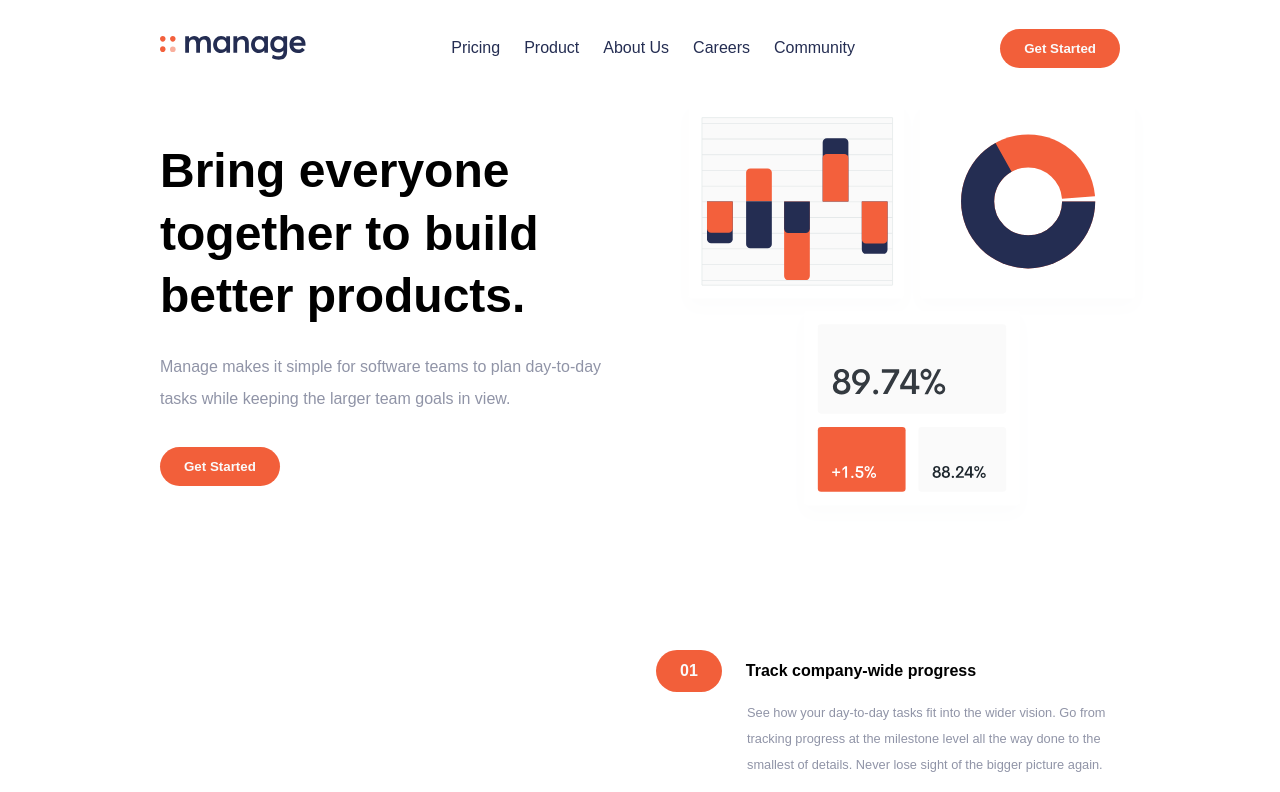
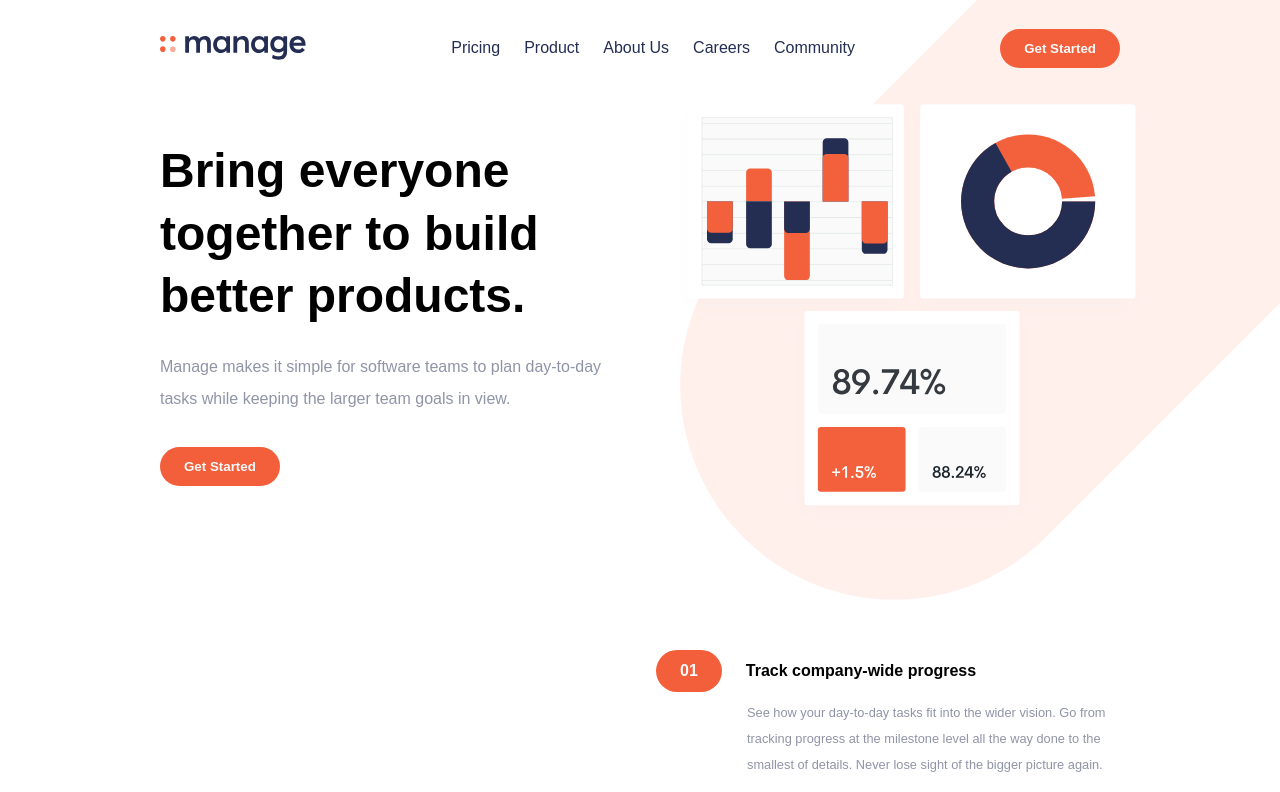
Before and after one commit to dgdev1024/2020-fm-manage-landing-page, a React (Vite) app: page / in a window 1280 px wide. Shown: the top 792 px of the page. Built offline with nearby package versions, Linux system fonts and the light colour scheme; a web font is replaced by a local one.

Commit message:
Finishing up...

```diff
--- a/src/index.scss
+++ b/src/index.scss
@@ -11,6 +11,18 @@
   font-size: $font-size-normal;
   font-weight: $font-weight-normal;
   overflow: hidden;
+
+  background-image: url("./img/bg-tablet-pattern.svg"),
+    url("./img/bg-tablet-pattern.svg");
+
+  background-repeat: no-repeat, no-repeat;
+  background-size: 500px 500px, 400px 400px;
+  background-position: top -180px right -180px, top 500px right -200px;
+
+  @media #{$screen-medium} {
+    background-size: 800px 800px, 600px 600px;
+    background-position: top -200px right -200px, top 1200px left -300px;
+  }
 }
 
 .container {
```
